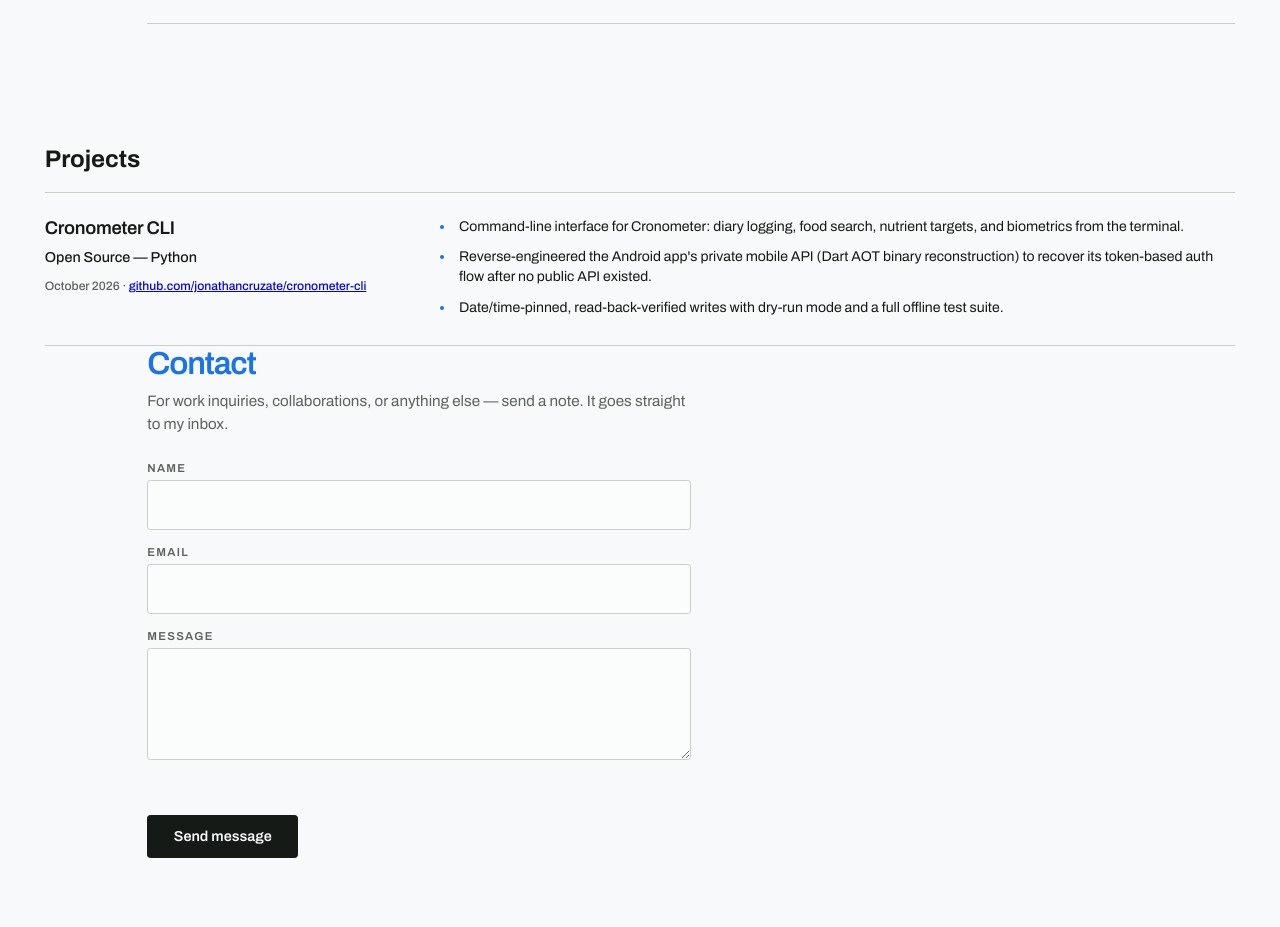
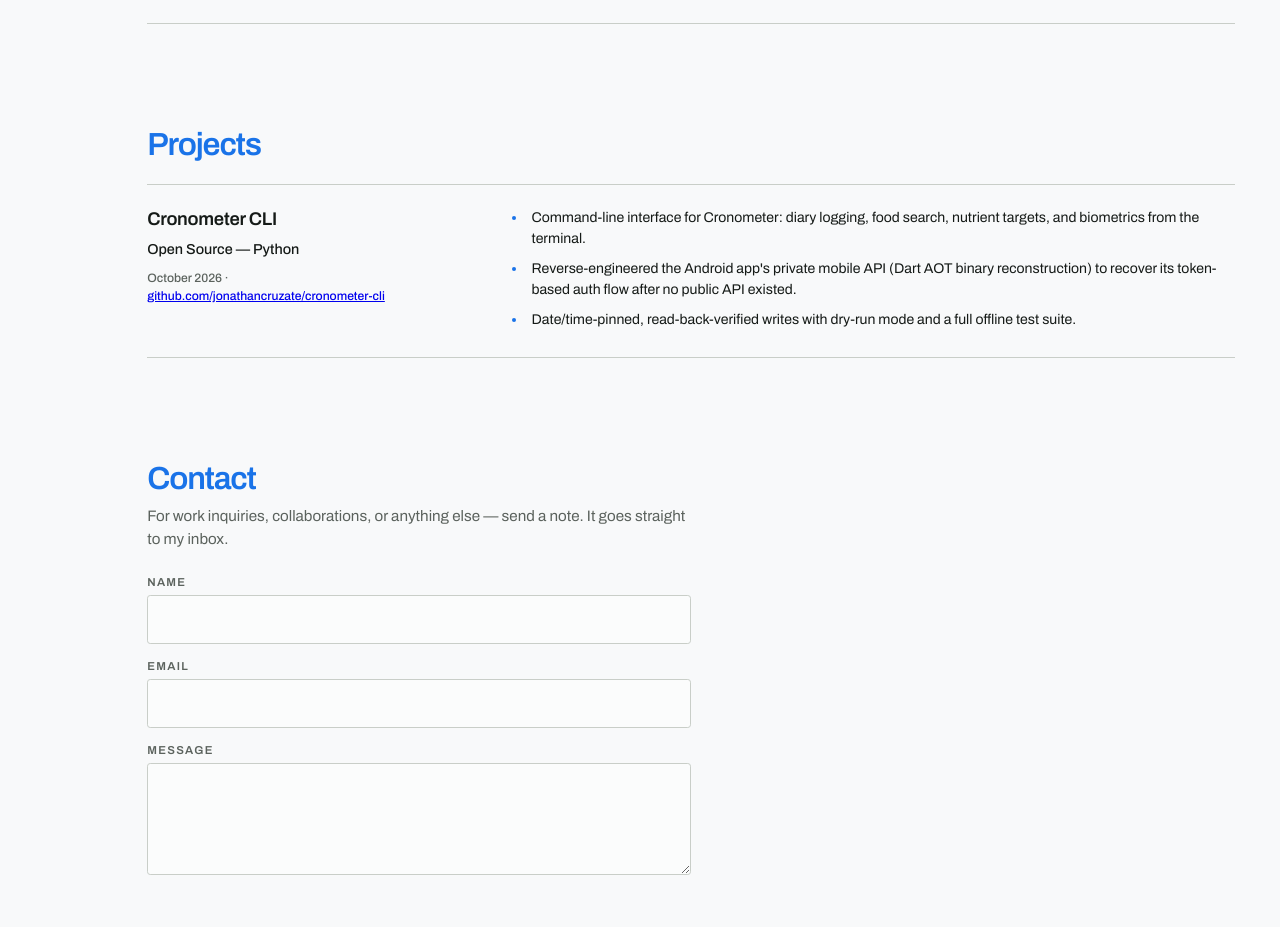
Before and after one commit to jonathancruzate/personal-website, a plain HTML site: page index.html in a window 1280 px wide. Shown: the part 1304-2231 px from the top of the page. Drawn offline with Linux system fonts and the light colour scheme.

Commit message:
Style Projects section header to match Experience

```diff
--- a/index.html
+++ b/index.html
@@ -208,12 +208,12 @@
         line-height: 1.45;
       }
 
-      .experience {
+      .experience, .projects {
         width: min(100%, 68rem);
         margin: 0 0 clamp(4rem, 8vw, 7rem) auto;
       }
 
-      .experience h2 {
+      .experience h2, .projects h2 {
         margin: 0 0 1.4rem;
         color: var(--accent);
         font-size: clamp(1.55rem, 2.5vw, 2.2rem);
```
